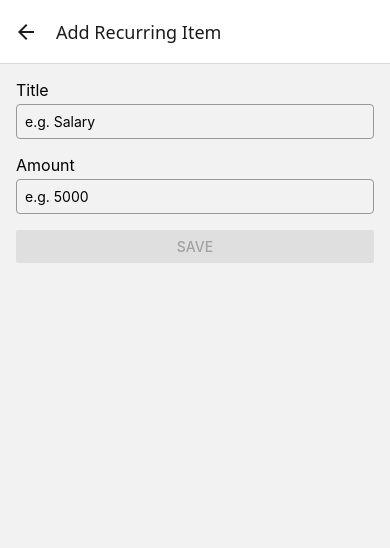
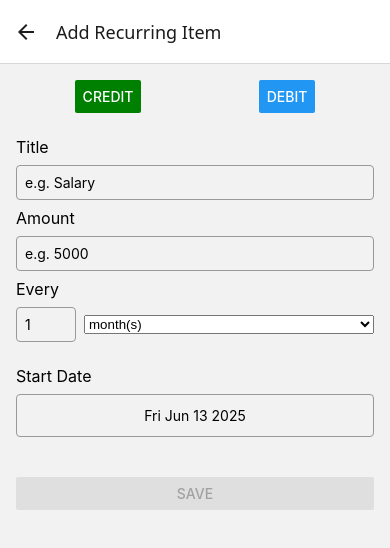
Before and after one commit to grim409/BudgetForecastApp, a React Native app: screen /AddRecurring in a window 390 px wide. Shown: the top 548 px of the page. Built offline with nearby package versions, Linux system fonts and the light colour scheme.

Commit message:
feat: support flexible interval/unit scheduling with date picker

```diff
--- a/App.tsx
+++ b/App.tsx
@@ -1,6 +1,7 @@
 import React from 'react';
 import { BudgetProvider } from './src/context/BudgetContext';
 import AppNavigator from './src/navigation';
+import 'react-native-get-random-values';
 
 export default function App() {
   return (
--- a/package.json
+++ b/package.json
@@ -10,14 +10,18 @@
   },
   "dependencies": {
     "@react-native-async-storage/async-storage": "2.1.2",
+    "@react-native-community/datetimepicker": "8.3.0",
+    "@react-native-picker/picker": "^2.11.0",
     "@react-navigation/native": "^7.1.10",
     "@react-navigation/native-stack": "^7.3.14",
     "expo": "~53.0.11",
     "expo-status-bar": "~2.2.3",
     "react": "19.0.0",
     "react-native": "0.79.3",
+    "react-native-get-random-values": "^1.11.0",
     "react-native-safe-area-context": "5.4.0",
-    "react-native-screens": "~4.11.1"
+    "react-native-screens": "~4.11.1",
+    "uuid": "^11.1.0"
   },
   "devDependencies": {
     "@babel/core": "^7.25.2",
--- a/src/context/BudgetContext.tsx
+++ b/src/context/BudgetContext.tsx
@@ -5,44 +5,66 @@ export interface RecurringItem {
   id: string;
   title: string;
   amount: number;
-  frequency: 'monthly' | 'weekly' | 'yearly';
-  startDate: string;
+  type: 'credit' | 'debit';
+  startDate: string;      // ISO
+  interval: number;       // e.g. 1, 2, 3…
+  unit: 'day' | 'week' | 'month' | 'year';
 }
+
 export interface OneOffPurchase {
   id: string;
   title: string;
   amount: number;
   plannedDate: string;
 }
+
 export interface BudgetState {
-  income: RecurringItem[];
-  fixedExpenses: RecurringItem[];
-  miscExpenses: RecurringItem[];
+  recurringItems: RecurringItem[];
   purchases: OneOffPurchase[];
 }
 
-const STORAGE_KEY = '@budget_state';
+const STORAGE_KEY = '@budget_state_v3';
+
 const defaultState: BudgetState = {
-  income: [],
-  fixedExpenses: [],
-  miscExpenses: [],
+  recurringItems: [],
   purchases: [],
 };
 
 const BudgetContext = createContext<{
   state: BudgetState;
   setState: React.Dispatch<React.SetStateAction<BudgetState>>;
-}>({ state: defaultState, setState: () => {} });
+}>({
+  state: defaultState,
+  setState: () => {},
+});
 
 export const BudgetProvider: React.FC<React.PropsWithChildren<{}>> = ({ children }) => {
   const [state, setState] = useState<BudgetState>(defaultState);
 
+  // Load & migrate old data
   useEffect(() => {
     AsyncStorage.getItem(STORAGE_KEY).then(json => {
-      if (json) setState(JSON.parse(json));
+      if (!json) return;
+      try {
+        const obj = JSON.parse(json);
+        // Detect old shape (no unit/interval)
+        if (Array.isArray(obj.recurringItems) && obj.recurringItems.length && !('unit' in obj.recurringItems[0])) {
+          const migrated = obj.recurringItems.map((i: any) => ({
+            ...i,
+            interval: 1,
+            unit: 'month' as const,
+          }));
+          setState({ recurringItems: migrated, purchases: obj.purchases || [] });
+        } else {
+          setState(obj);
+        }
+      } catch {
+        // ignore bad JSON
+      }
     });
   }, []);
 
+  // Persist on change
   useEffect(() => {
     AsyncStorage.setItem(STORAGE_KEY, JSON.stringify(state));
   }, [state]);
--- a/src/screens/HomeScreen.tsx
+++ b/src/screens/HomeScreen.tsx
@@ -1,6 +1,9 @@
 import React from 'react';
-import { View, Text, Button, StyleSheet } from 'react-native';
-import { useBudget } from '../context/BudgetContext';
+import {
+  View, Text, Button, StyleSheet, FlatList,
+  ListRenderItemInfo,
+} from 'react-native';
+import { useBudget, RecurringItem } from '../context/BudgetContext';
 import { useNavigation } from '@react-navigation/native';
 import { NativeStackNavigationProp } from '@react-navigation/native-stack';
 import { RootStackParamList } from '../navigation';
@@ -11,17 +14,69 @@ export default function HomeScreen() {
   const { state } = useBudget();
   const navigation = useNavigation<HomeNavProp>();
 
+  // normalize to a monthly value
+  const totalMonthly = state.recurringItems.reduce((sum, item) => {
+    let monthly = item.amount;
+    switch (item.unit) {
+      case 'day':
+        monthly = (item.amount * item.interval * 365) / 12;
+        break;
+      case 'week':
+        monthly = (item.amount * item.interval * 52) / 12;
+        break;
+      case 'month':
+        monthly = item.amount * item.interval;
+        break;
+      case 'year':
+        monthly = (item.amount * item.interval) / 12;
+        break;
+    }
+    return sum + (item.type === 'credit' ? monthly : -monthly);
+  }, 0);
+
+  const renderItem = ({ item }: ListRenderItemInfo<RecurringItem>) => (
+    <View style={styles.itemRow}>
+      <Text style={styles.itemTitle}>{item.title}</Text>
+      <Text>
+        {item.type === 'credit' ? '+ ' : '- '}
+        ${item.amount.toFixed(2)} every {item.interval} {item.unit}(s)
+      </Text>
+    </View>
+  );
+
   return (
     <View style={styles.container}>
-      <Text style={styles.title}>Projected Balance</Text>
-      <Text style={styles.balance}>$0.00</Text>
-      <Button title="Add Income" onPress={() => navigation.navigate('AddRecurring')} />
+      <Text style={styles.title}>Projected Monthly Net</Text>
+      <Text style={styles.balance}>${totalMonthly.toFixed(2)}</Text>
+
+      <Button
+        title="Add Recurring Item"
+        onPress={() => navigation.navigate('AddRecurring')}
+      />
+
+      <Text style={styles.listTitle}>Your Recurring Items</Text>
+      <FlatList
+        data={state.recurringItems}
+        keyExtractor={(i) => i.id}
+        renderItem={renderItem}
+        ListEmptyComponent={<Text style={styles.emptyText}>No items yet.</Text>}
+      />
     </View>
   );
 }
 
 const styles = StyleSheet.create({
-  container: { flex: 1, alignItems: 'center', justifyContent: 'center' },
-  title: { fontSize: 24, marginBottom: 16 },
-  balance: { fontSize: 32, fontWeight: 'bold', marginBottom: 24 },
+  container: { flex: 1, padding: 16 },
+  title: { fontSize: 22, fontWeight: '600', marginBottom: 8 },
+  balance: { fontSize: 28, fontWeight: 'bold', marginBottom: 16 },
+  listTitle: { fontSize: 18, marginTop: 24, marginBottom: 8 },
+  itemRow: {
+    flexDirection: 'row',
+    justifyContent: 'space-between',
+    paddingVertical: 8,
+    borderBottomWidth: 1,
+    borderColor: '#ddd',
+  },
+  itemTitle: { fontSize: 16 },
+  emptyText: { textAlign: 'center', marginTop: 32, color: '#666' },
 });
--- a/src/screens/RecurringItemForm.tsx
+++ b/src/screens/RecurringItemForm.tsx
@@ -1,5 +1,15 @@
 import React, { useState } from 'react';
-import { View, Text, TextInput, Button, StyleSheet } from 'react-native';
+import {
+  View,
+  Text,
+  TextInput,
+  Button,
+  StyleSheet,
+  Platform,
+  TouchableOpacity,
+} from 'react-native';
+import DateTimePicker from '@react-native-community/datetimepicker';
+import { Picker } from '@react-native-picker/picker';
 import { useBudget } from '../context/BudgetContext';
 import { NativeStackScreenProps } from '@react-navigation/native-stack';
 import { RootStackParamList } from '../navigation';
@@ -11,24 +21,52 @@ export default function RecurringItemForm({ navigation }: Props) {
   const { state, setState } = useBudget();
   const [title, setTitle] = useState('');
   const [amount, setAmount] = useState('');
+  const [type, setType] = useState<'credit' | 'debit'>('credit');
+  const [interval, setInterval] = useState('1');
+  const [unit, setUnit] = useState<'day'|'week'|'month'|'year'>('month');
+  const [startDate, setStartDate] = useState(new Date());
+  const [showDatePicker, setShowDatePicker] = useState(false);
 
   const addItem = () => {
     const newItem = {
       id: uuidv4(),
-      title,
+      title: title.trim(),
       amount: parseFloat(amount),
-      frequency: 'monthly' as const,
-      startDate: new Date().toISOString(),
+      type,
+      interval: parseInt(interval, 10) || 1,
+      unit,
+      startDate: startDate.toISOString(),
     };
+
     setState({
       ...state,
-      income: [...state.income, newItem],
+      recurringItems: [...state.recurringItems, newItem],
     });
     navigation.goBack();
   };
 
+  const onChangeDate = (_: any, date?: Date) => {
+    setShowDatePicker(false);
+    if (date) setStartDate(date);
+  };
+
   return (
     <View style={styles.container}>
+      {/* Credit / Debit toggle */}
+      <View style={styles.toggleRow}>
+        <Button
+          title="Credit"
+          onPress={() => setType('credit')}
+          color={type === 'credit' ? 'green' : undefined}
+        />
+        <Button
+          title="Debit"
+          onPress={() => setType('debit')}
+          color={type === 'debit' ? 'red' : undefined}
+        />
+      </View>
+
+      {/* Title and Amount */}
       <Text style={styles.label}>Title</Text>
       <TextInput
         style={styles.input}
@@ -46,23 +84,81 @@ export default function RecurringItemForm({ navigation }: Props) {
         placeholder="e.g. 5000"
       />
 
-      <Button
-        title="Save"
-        onPress={addItem}
-        disabled={!title.trim() || !amount.trim()}
-      />
+      {/* Interval + Unit */}
+      <Text style={styles.label}>Every</Text>
+      <View style={styles.inlineRow}>
+        <TextInput
+          style={[styles.input, styles.smallInput]}
+          value={interval}
+          onChangeText={setInterval}
+          keyboardType="numeric"
+        />
+        <Picker
+          selectedValue={unit}
+          style={styles.picker}
+          onValueChange={val => setUnit(val as any)}
+        >
+          <Picker.Item label="day(s)" value="day" />
+          <Picker.Item label="week(s)" value="week" />
+          <Picker.Item label="month(s)" value="month" />
+          <Picker.Item label="year(s)" value="year" />
+        </Picker>
+      </View>
+
+      {/* Start Date */}
+      <Text style={styles.label}>Start Date</Text>
+      <TouchableOpacity
+        style={styles.dateButton}
+        onPress={() => setShowDatePicker(true)}
+      >
+        <Text>{startDate.toDateString()}</Text>
+      </TouchableOpacity>
+
+      {showDatePicker && (
+        <DateTimePicker
+          value={startDate}
+          mode="date"
+          display={Platform.OS === 'ios' ? 'spinner' : 'default'}
+          onChange={onChangeDate}
+        />
+      )}
+
+      {/* Save */}
+      <View style={styles.saveButton}>
+        <Button
+          title="Save"
+          onPress={addItem}
+          disabled={!title.trim() || !amount.trim()}
+        />
+      </View>
     </View>
   );
 }
 
 const styles = StyleSheet.create({
   container: { flex: 1, padding: 16 },
-  label: { fontSize: 16, marginBottom: 4 },
+  toggleRow: {
+    flexDirection: 'row',
+    justifyContent: 'space-around',
+    marginBottom: 16,
+  },
+  label: { fontSize: 16, marginVertical: 8 },
   input: {
     borderWidth: 1,
     borderColor: '#999',
     borderRadius: 4,
     padding: 8,
+  },
+  smallInput: { width: 60, marginRight: 8 },
+  inlineRow: { flexDirection: 'row', alignItems: 'center', marginBottom: 16 },
+  picker: { flex: 1 },
+  dateButton: {
+    borderWidth: 1,
+    borderColor: '#999',
+    borderRadius: 4,
+    padding: 12,
+    alignItems: 'center',
     marginBottom: 16,
   },
+  saveButton: { marginTop: 24 },
 });
```
Also changed, not shown: 1 other file (tests, documents, lock files or other folders).
